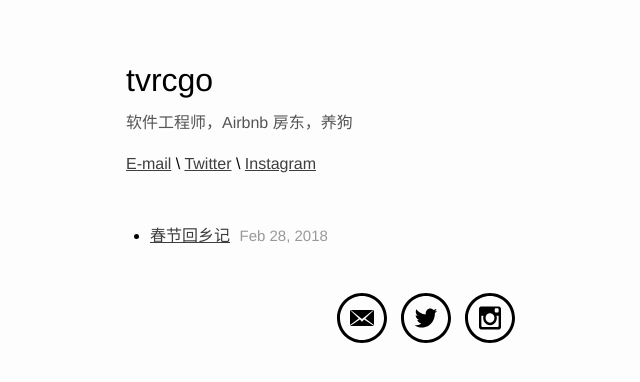
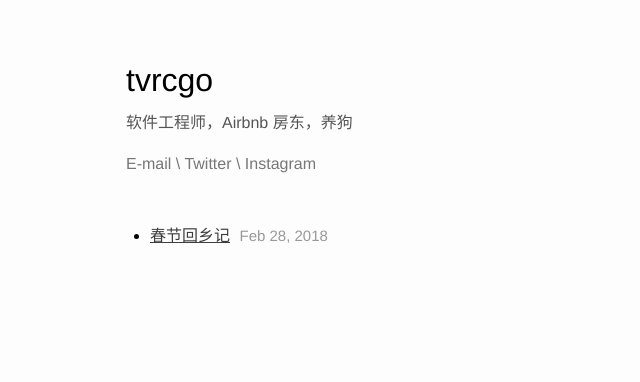
Before and after one commit to tvrcgo/tvrcgo.github.io, a Jekyll site: the page built from index.html, in a window 1280 px wide. Shown: the top 382 px of the page, without its empty margins (214-854 px from the left). Built offline with Jekyll 4.4.1, drawn with Linux system fonts in a browser that asks for light colours; the list of posts is cut into pages by our own code.

Commit message:
update style

```diff
--- a/css/main.scss
+++ b/css/main.scss
@@ -111,13 +111,17 @@ ul {
       .profile {
         color: #555;
       }
+
+      .contact {
+        color: #777;
+        a {
+          color: #777;
+          text-decoration: none;
+        }
+      }
     }
 
     .posts {
-
-      .post-title {
-
-      }
 
       .post-meta {
         margin-left: 5px;
--- a/index.html
+++ b/index.html
@@ -25,10 +25,4 @@ layout: default
 		</ul>
 	</div>
 
-	<div class='sns'>
-		<a href='mailto:tvrcgo@gmail.com'><img src='/img/icon-mail.svg' /></a>
-		<a href='http://twitter.com/tvrcgo'><img src='/img/icon-twitter.svg' /></a>
-		<a href='http://instagram.com/tvrcgo'><img src='/img/icon-instagram.svg' /></a>
-	</div>
-
 </div>
```
